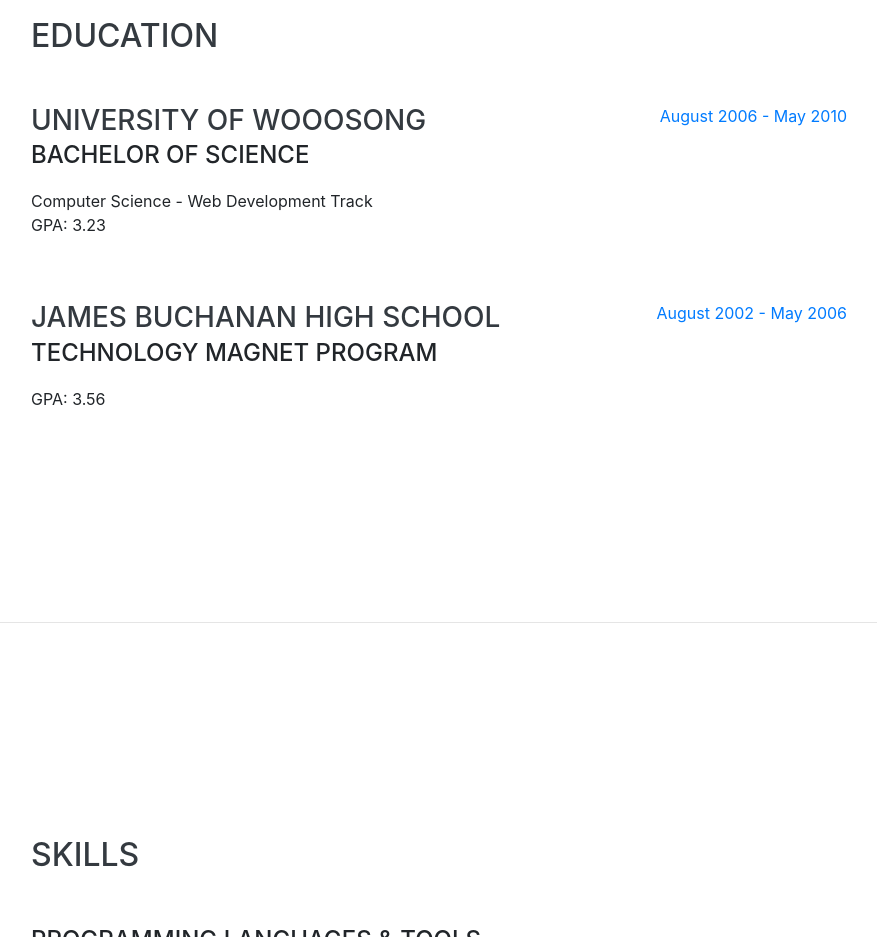
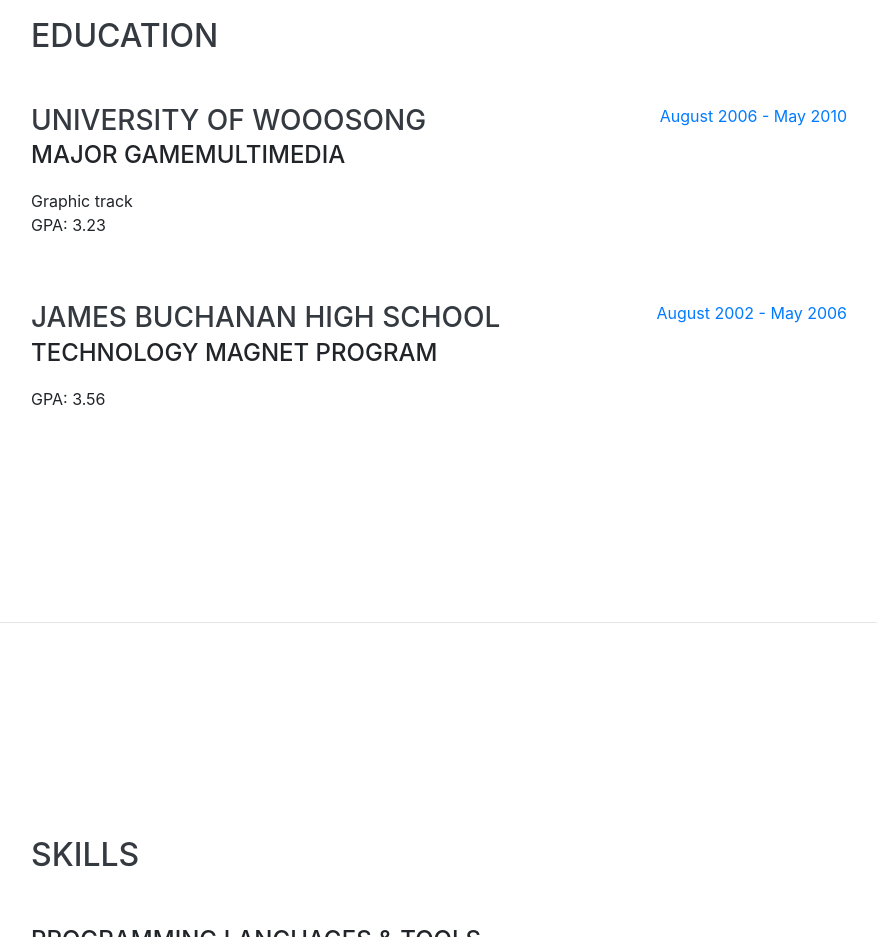
Before and after one commit to Uni925/WebClass1, a website with bundled scripts: page Class5/startbootstrap-resume-gh-pages/index.html in a window 1280 px wide. Shown: the part 1580-2517 px from the top of the page, without its empty margins (337-1214 px from the left). Built offline with nearby package versions, Linux system fonts and the light colour scheme; a web font is replaced by a local one.

Commit message:
Update index.html

```diff
--- a/Class5/startbootstrap-resume-gh-pages/index.html
+++ b/Class5/startbootstrap-resume-gh-pages/index.html
@@ -130,8 +130,8 @@
         <div class="resume-item d-flex flex-column flex-md-row justify-content-between mb-5">
           <div class="resume-content">
             <h3 class="mb-0">University of WOOOSONG</h3>
-            <div class="subheading mb-3">Bachelor of Science</div>
-            <div>Computer Science - Web Development Track</div>
+            <div class="subheading mb-3">Major GameMultiMedia</div>
+            <div>Graphic track</div>
             <p>GPA: 3.23</p>
           </div>
           <div class="resume-date text-md-right">
```
